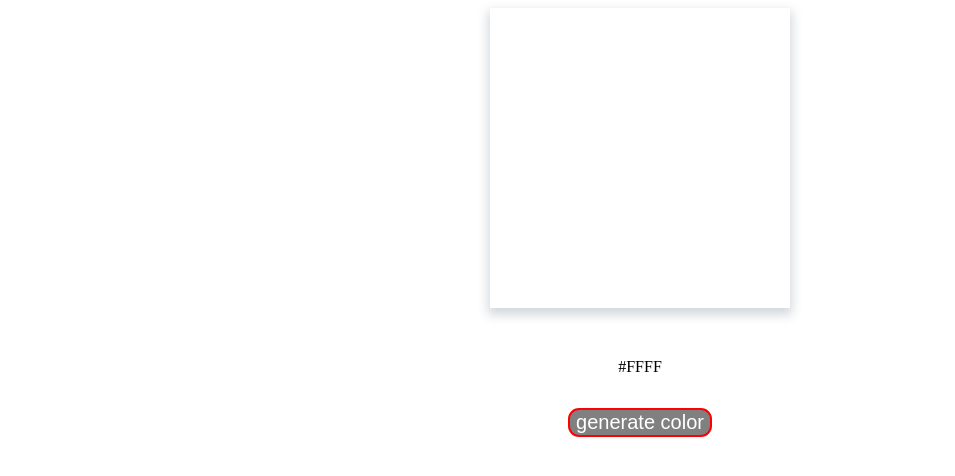
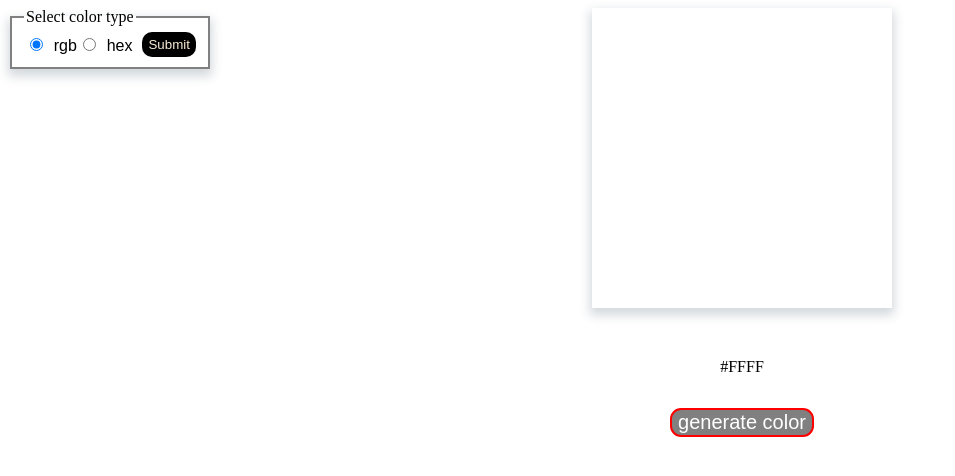
Before and after one commit to Oleksandr511/ColorGenerator, a plain HTML site: page index.html in a window 1280 px wide. Shown: the whole page, without its empty margins (0-955 px from the left). Drawn offline with Linux system fonts and the light colour scheme.

Commit message:
Adding new generating color

```diff
--- a/index.html
+++ b/index.html
@@ -10,6 +10,19 @@
 </head>
 
 <body>
+    <fieldset>
+        <legend>Select color type</legend>
+        <div>
+            <input type="radio" id="rgb" name="colorChoise" value="rgb" checked="checked">
+            <label for="rgb">rgb</label>
+        </div>
+        <div>
+            <input type="radio" id="hex" name="colorChoise" value="hex">
+            <label for="hex">hex</label>
+        </div>
+        <button type="button" onclick="displayRadioValue()">Submit</button>
+    </fieldset>
+
     <div class="container">
         <div class="block">
             <div class="color">#FFFF</div>
--- a/index.js
+++ b/index.js
@@ -4,7 +4,7 @@ const button = document.querySelector('.btn');
 
 const hex = '0123456789ABCDEF';
 
-function randomColor() {
+function randomColorForHex() {
     let res = '#';
 
     for (let i = 0; i < 6; i++) {
@@ -15,8 +15,33 @@ function randomColor() {
     return res;
 }
 
+function rundomColorForRgb() {
+    let index = Math.floor(Math.random() * 256);
+    return index;
+}
+
 button.addEventListener('click', () => {
-    let randColor = randomColor();
-    block.style.backgroundColor = randColor;
-    color.innerHTML = randColor;
+    let chosenColor = displayRadioValue();
+    if (chosenColor === 'hex') {
+        let randColor = randomColorForHex();
+        block.style.backgroundColor = randColor;
+        color.innerHTML = randColor;
+    }
+    else {
+        let randColor = `rgb(${rundomColorForRgb()},${rundomColorForRgb()},${rundomColorForRgb()})`;
+        block.style.backgroundColor = randColor;
+        color.innerHTML = randColor;
+    }
 })
+
+
+
+function displayRadioValue() {
+    let element = document.getElementsByName('colorChoise');
+    for (let i = 0; i < element.length; i++) {
+        if (element[i].checked) {
+            color.innerHTML = element[i].value;
+            return element[i].value;
+        }
+    }
+}
--- a/style.css
+++ b/style.css
@@ -30,3 +30,32 @@
     color: white;
     font-size: 20px;
 }
+
+label {
+    font: 1rem 'Fira Sans',
+        sans-serif;
+}
+
+input {
+    margin: 0.4rem;
+}
+
+fieldset {
+    display: flex;
+    justify-content: center;
+    border: solid 2px grey;
+    float: left;
+    box-shadow: 0px 5px 10px 2px rgb(34, 60, 80, 0.2);
+}
+
+fieldset:hover {
+    box-shadow: 0px 5px 10px 2px rgb(34, 60, 80, 0.5);
+}
+
+fieldset button {
+    margin-left: 10px;
+    border-radius: 10px;
+    background-color: black;
+    color: antiquewhite;
+    border: none;
+}
```
